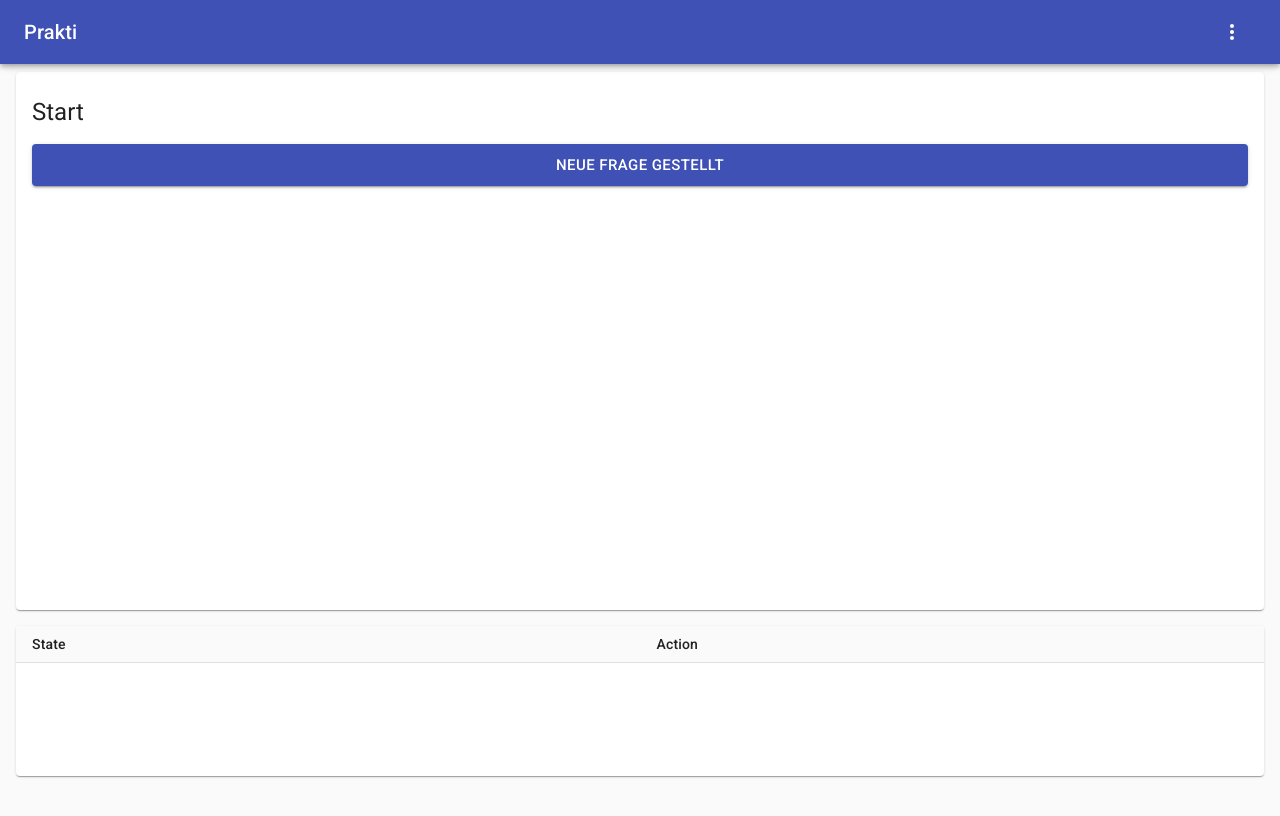
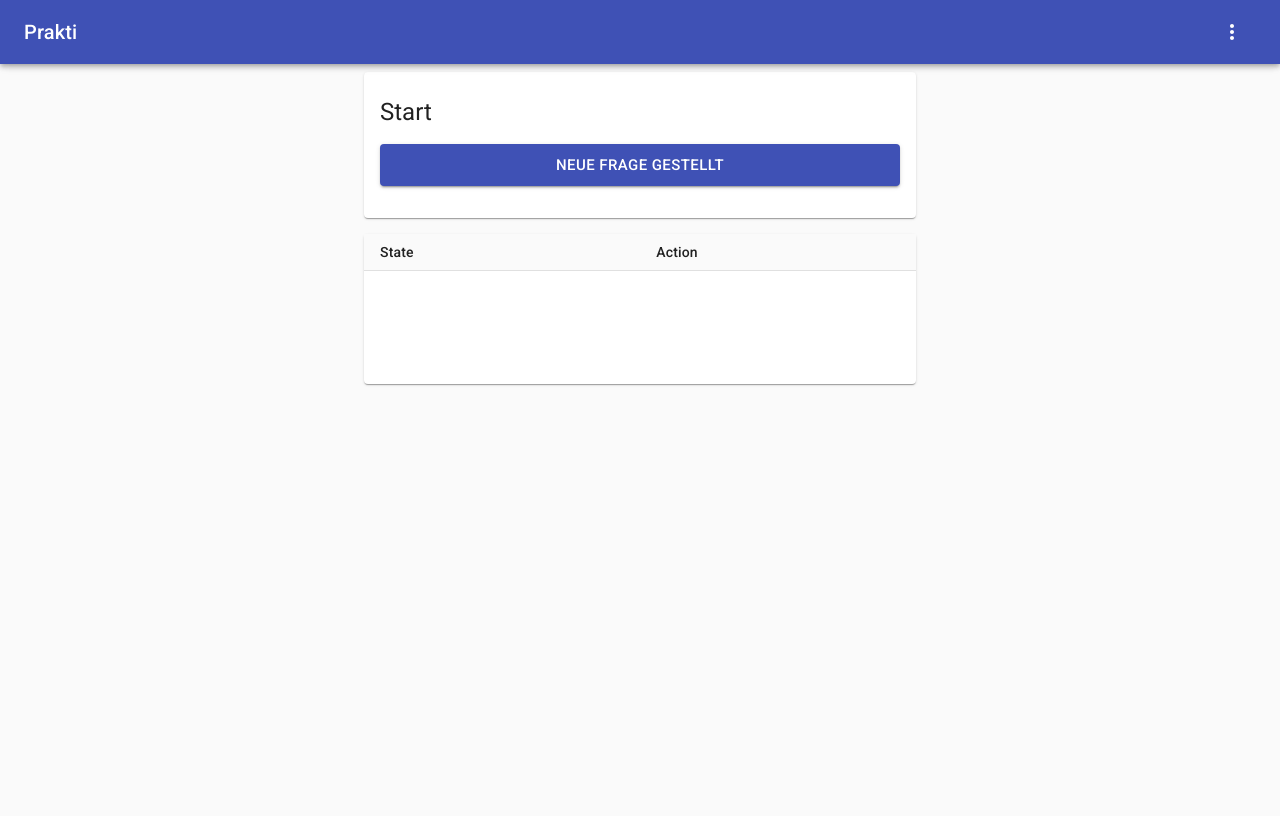
Before and after one commit to lightningboss/prakti, a React (Create React App) app: page / in a window 1280 px wide. Shown: the top 816 px of the page. Built offline with nearby package versions, Linux system fonts and the light colour scheme.

Commit message:
Remove almost any height

```diff
--- a/src/App.js
+++ b/src/App.js
@@ -69,7 +69,7 @@ const App = () => {
 
     return (
         <PageWrapper onOpenSettings={openSettings}>
-            <Box display="flex" flexDirection="column" height={0.9}>
+            <Box display="flex" flexDirection="column">
                 <ButtonGroup currentState={currentState} onAction={onAction} />
                 <LogTable log={log} />
                 <Settings
--- a/src/PageWrapper.js
+++ b/src/PageWrapper.js
@@ -1,6 +1,7 @@
 import React from 'react';
 import AppBar from '@material-ui/core/AppBar';
 import Box from '@material-ui/core/Box';
+import Container from '@material-ui/core/Container';
 import CssBaseline from '@material-ui/core/CssBaseline';
 import Typography from '@material-ui/core/Typography';
 import Toolbar from '@material-ui/core/Toolbar';
@@ -28,8 +29,8 @@ const PageWrapper = ({ children, onOpenSettings }) => {
                     </IconButton>
                 </Toolbar>
             </AppBar>
-            <Box mt={9} m={2} height={1}>
-                {children}
+            <Box mt={9}>
+                <Container maxWidth="sm">{children}</Container>
             </Box>
         </>
     );
--- a/src/index.css
+++ /dev/null
@@ -1,4 +0,0 @@
-#root {
-    height: 100vh;
-    max-height: 100vh;
-}
--- a/src/index.js
+++ b/src/index.js
@@ -1,7 +1,6 @@
 import React from 'react';
 import ReactDOM from 'react-dom';
 import 'typeface-roboto';
-import './index.css';
 
 import App from './App';
 import { registerServiceWorker } from './lib/serviceWorker';
```
